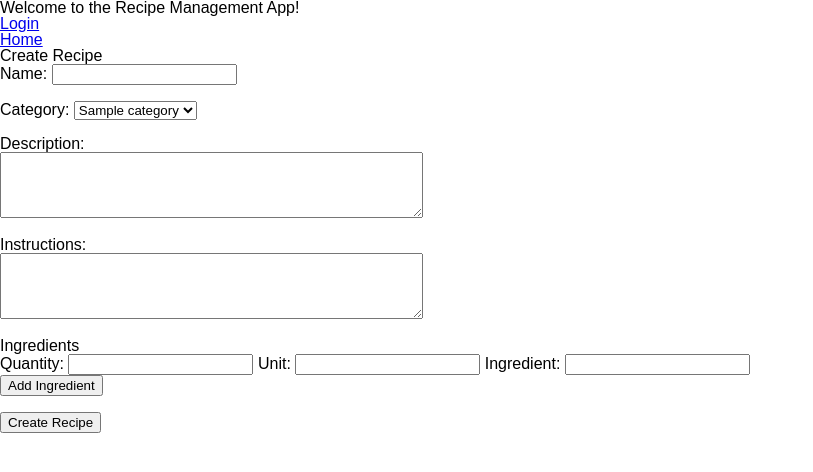
After one commit to rb23148-gsu/database-recipe-mgmt-app, a Flask app: template templates/create_recipe.html in a window 1280 px wide. The commit adds this page. Shown: the top 472 px of the page, without its empty margins (0-813 px from the left). Run offline with Flask 3, Linux system fonts and the light colour scheme; the template is opened without the code that fills it: most values are stand-ins (such as "Sample title", 1, 10 or a date in 2020); parts of the project's set-up code (start-up, migrations or seed data) failed here and were passed over.

Commit message:
Added forms/routes to create new user and recipes
Added a New User Registration form that checks against existing email addresses for uniqueness.

Consolidated a lot of html stubs and conditional logic for showing things such as session data into the base.html file. Used this to create a nav bar that shows certain nav items depending on whether the user is logged in and what page they're currently on.

Added a CSS reset for the sake of hopefully making styling easier and more consistent.

Removed the Type column from the Recipes table, since it's either too generic, might be what the Category attribute was supposed to be, or I just forgot why it's there. We'll see!

Also removed the Quantity column from Ingredients table, since it's probably not necessary considering it already exists in the Recipe_Ingredients table.

Added Breakfast/Lunch/Dinner Categories.

Added/edited comments for clarification.

```diff
--- a/app.py
+++ b/app.py
@@ -7,10 +7,23 @@ import dotenv
 
 
 # TODO: Add blueprints/possibly change file structure to categorize scripts by type/function depending on project size
-# Add a "Create Recipe" route to allow the user to create a new recipe.
-# Double check relationships between tables to make sure this can happen correctly.
+# Set limit on the number of ingredients a user can put in a recipe (idk, 30?).
+# Consider instructions to be inserted in a number of steps like ingredients to give it structure and automatically number them.
+#   (might skip for now until more functionality is added towards project completion.)
+# Consider standardizing metric/imperial units instead of just letting users input whatever they want.
+# If an ingredient name already exists, look at updating the recipeID column for that ingredient so we can see all recipes that use a particular ingredient if we wanted to.
+# Do more testing on the Create Recipe route to make sure it's going to work with existing ingredients, etc.
+# Upon recipe creation, the user should be forwarded to their new recipe page.
+# Look into allowing user image uploads for their recipes.
+# Implement edit recipe function.
+# Implement new category function to allow users to create their own lists, possibly even making them public or private.
+# Show some default categories on the page along with previews of a few recipes they contain.
+# Consider thorough input validation if this project continues beyond this class, both with JS and backend.
+# Figure out how to use the non-deprecated AutomapBase.prepare.reflect because apparently "Reflection is enabled when AutomapBase.prepare.autoload_with is passed."
+# Review project requirements to make sure I'm still on track.
 
-# Load sensitive data in .env file (db password in a separate file to be excluded from the repo)
+
+# Load sensitive data in .env file (db username and password in a separate file to be excluded from the repo)
 dotenv.load_dotenv()
 mysql_user = os.environ.get('USERNAME')
 mysql_password = os.environ.get('MYSQL_PASSWORD')
@@ -30,13 +43,17 @@ app.config['SQLALCHEMY_DATABASE_URI'] = mysql_connection
 # Initialize SQLAlchemy
 db = SQLAlchemy(app)
 
-# Define base class and automap reflected tables from db for SQLAlchemy models
+# Define base class and automap reflected tables from db into SQLAlchemy objects.
 with app.app_context():
     Base = automap_base()
     # engine = create_engine(mysql_connection)
     Base.prepare(db.engine, reflect=True)
     # Base.prepare(autoload_with=db.engine)
     Users = Base.classes.users
+    Recipe = Base.classes.recipe
+    Ingredient = Base.classes.ingredients
+    RecipeIngredient = Base.classes.recipe_ingredients
+    Category = Base.classes.category
 
 
 # DEFINE ROUTES
@@ -46,32 +63,36 @@ def index():
 
     # Check if user is already logged in
     if 'user_id' in session:
+
+        # Track user id in the session data.
         user_id = session['user_id']
 
-        # Query data related to the logged-in user
-        # Example: user_data = db.session.query(UserData).filter_by(user_id=user_id).all()
-
-        # return render_template('index.html', user_id=session['user_id'])
+        # Send them to the homepage.
         return render_template('index.html')
     else:
-        # Render the homepage with login form
+        # Render the homepage as well as any errors.
 
         # Check for error messages to display.
         error = session.pop('error', None)
 
+        # Go to the homepage and send any errors to be displayed.
         return render_template('index.html', error=error)
 
 
-# Test route to print all tables in the db
+# Test route to print all table names in the db
 @app.route('/print_tables')
 def print_tables():
+
+    # Get table names and return a string.
     tables = Base.classes.keys()
     return ', '.join(tables)
 
 
-# Test route to print db info
+# Test route to print db schema/structure
 @app.route('/print_db_info')
 def print_db_info():
+
+    # Define a list to collect db info.
     info = []
 
     # Iterate over automapped db tables
@@ -86,26 +107,27 @@ def print_db_info():
         relationships = [f'    Relationship: {rel.key} ({rel.mapper.class_.__name__})' for rel in table.__mapper__.relationships]
         info.extend(relationships)
 
+        # Empty string as a separator.
         info.append('')
 
     # Return as HTML with br element between entries
     return '<br>'.join(info)
 
-# Test route to print the entire db.
+# Test route to print the entire db's records.
 @app.route('/print_all_records')
 def print_all_records():
 
     # Initialize a dictionary
     all_records = {}
 
-    # Iterate over tables and convert entries into a dictionary with the app's resources
+    # Iterate over tables and convert entries into a dictionary within the app's context
     with app.app_context():
         for table_name, table_class in Base.classes.items():
 
             # Gets records from the current table.
             records = db.session.query(table_class).all()
 
-            # Convert each record to a dictionary
+            # Convert each record to a dictionary with some sweet list comprehension.
             record_dicts = [record.__dict__ for record in records]
 
             # Exclude internal SQLAlchemy attributes
@@ -115,6 +137,7 @@ def print_all_records():
             all_records[table_name] = cleaned_records
     return jsonify(all_records)
 
+# Define a login route.
 @app.route('/login', methods=['GET', 'POST'])
 def login():
 
@@ -128,19 +151,21 @@ def login():
     error = None
 
     if request.method == 'POST':
+
+        #Get the email and password from the form.
         email = request.form.get('email')
         password = request.form.get('password')
 
+        # If the email or password are empty, return an error.
         if not email or not password:
-            # If the emails are empty or whitespace only, return an error.
             error = 'Email and password are required'
 
         else:
             # Query the database for the user and return a response
             user = db.session.query(Users).filter_by(Email=email, Password=password).first()
 
+            # If successful login, redirect to the home page or some other page
             if user:
-                # Successful login, redirect to the home page or some other page
                 session['user_id'] = user.UserID
                 session['login_success'] = True
                 session['user_first_name'] = user.FirstName
@@ -170,6 +195,7 @@ def logout():
         # Handle other methods with an error, because we only want to log out with a POST.
         return 'Method Not Allowed', 405
 
+
 @app.route('/register_user', methods=['POST'])
 def register_user():
 
@@ -183,7 +209,7 @@ def register_user():
     # Check if the email is already registered
     existing_user = db.session.query(Users).filter_by(Email=email).first()
 
-    # If it already exists, return with an error and autofill info to prepopulate some fields.
+    # If the email address already exists, return with an error and autofill info to prepopulate some fields.
     if existing_user:
         error = 'Email is already registered'
         return render_template('login.html', error=error, first_name=first_name, last_name=last_name, email=email)
@@ -205,12 +231,80 @@ def register_user():
     session['user_id'] = new_user.UserID
     session['login_success'] = True
     session['user_first_name'] = new_user.FirstName
+
     # Clear any errors
     session.pop('error', None)
-
 
     # Redirect to the homepage
     return redirect(url_for('index'))
 
+
+@app.route('/create_recipe', methods=['GET', 'POST'])
+def create_recipe():
+
+    # If the user is not logged in and tries to visit this page, send them to the login form.
+    if 'user_id' not in session:
+
+        # Redirect to login page if user is not logged in
+        return redirect(url_for('login'))
+
+    if request.method == 'POST':
+
+        # Retrieve form data for the recipe to be created.
+        name = request.form['name']
+        description = request.form['description']
+        instructions = request.form['instructions']
+        category_id = request.form['category_id']
+        user_id = session['user_id']
+
+        # Create a new recipe object
+        new_recipe = Recipe(Name=name, Description=description, Instructions=instructions,
+                            CategoryID=category_id, UserID=user_id, CreatedAt=datetime.now())
+
+        # Add recipe to database
+        db.session.add(new_recipe)
+        db.session.commit()
+
+        # Retrieve form data for ingredients, quantities, and units, zipping them all together in chunks
+        ingredients = request.form.getlist('ingredient')
+        quantities = request.form.getlist('quantity')
+        units = request.form.getlist('unit')
+
+        # Create Ingredient and RecipeIngredient objects
+        # It's structured this way because of the relationship between Ingredients and Recipe_Ingredients, and
+        # also because these three fields are one unit on the Create Recipe page.
+        # Create tuples from each set of these fields.
+        for ingredient_name, quantity, unit in zip(ingredients, quantities, units):
+
+            # Check if the ingredient already exists
+            existing_ingredient = db.session.query(Ingredient).filter_by(Name=ingredient_name).first()
+
+            # If the ingredient does exist, get its id.
+            if existing_ingredient:
+                ingredient_id = existing_ingredient.IngredientID
+            else:
+                # Create a new ingredient entry if it doesn't exist
+                new_ingredient = Ingredient(Name=ingredient_name, RecipeID=new_recipe.RecipeID)
+                db.session.add(new_ingredient)
+                db.session.commit()
+
+                # Store the ingredient id for use in the recipe_ingredient table
+                ingredient_id = new_ingredient.IngredientID
+
+            # Create a new recipe_ingredient entry
+            new_recipe_ingredient = RecipeIngredient(RecipeID=new_recipe.RecipeID, IngredientID=ingredient_id,
+                                                    Units=unit, Quantity=quantity, CreatedAt=datetime.now())
+            db.session.add(new_recipe_ingredient)
+            db.session.commit()
+
+        # Redirect to recipe detail page ideally. (Homepage for now.)
+        return redirect(url_for('index', recipe_id=new_recipe.RecipeID))
+
+    else:
+        # Render the create recipe form
+        categories = db.session.query(Category).all()  # Get all categories for dropdown
+        return render_template('create_recipe.html', categories=categories)
+
+
 if __name__ == "__main__":
     app.run(debug=True)
--- a/static/css/main.css
+++ b/static/css/main.css
@@ -1,3 +1,55 @@
+/* CSS RESET */
+
+/* http://meyerweb.com/eric/tools/css/reset/
+   v2.0 | 20110126
+   License: none (public domain)
+*/
+
+html, body, div, span, applet, object, iframe,
+h1, h2, h3, h4, h5, h6, p, blockquote, pre,
+a, abbr, acronym, address, big, cite, code,
+del, dfn, em, img, ins, kbd, q, s, samp,
+small, strike, strong, sub, sup, tt, var,
+b, u, i, center,
+dl, dt, dd, ol, ul, li,
+fieldset, form, label, legend,
+table, caption, tbody, tfoot, thead, tr, th, td,
+article, aside, canvas, details, embed,
+figure, figcaption, footer, header, hgroup,
+menu, nav, output, ruby, section, summary,
+time, mark, audio, video {
+	margin: 0;
+	padding: 0;
+	border: 0;
+	font-size: 100%;
+	font: inherit;
+	vertical-align: baseline;
+}
+/* HTML5 display-role reset for older browsers */
+article, aside, details, figcaption, figure,
+footer, header, hgroup, menu, nav, section {
+	display: block;
+}
+body {
+	line-height: 1;
+}
+ol, ul {
+	list-style: none;
+}
+blockquote, q {
+	quotes: none;
+}
+blockquote:before, blockquote:after,
+q:before, q:after {
+	content: '';
+	content: none;
+}
+table {
+	border-collapse: collapse;
+	border-spacing: 0;
+}
+/* END CSS RESET */
+
 body{
     margin: 0;
     font-family: sans-serif;
--- a/templates/base.html
+++ b/templates/base.html
@@ -5,9 +5,47 @@
     <meta name="viewport" content="width=device-width, initial-scale=1.0">
     <link rel="stylesheet" href="{{ url_for('static', filename='css/main.css') }}">
     <!-- Creates a block in the template to insert code on other pages that inherit this template-->
-    {% block head %}{% endblock %}
+    {% block head %}
+
+    {% endblock %}
 </head>
 <body>
-  {% block body %}{% endblock %}
+  <h1>Welcome to the Recipe Management App!</h1>
+
+  <!-- If the user is logged in, show the user's name and a logout button -->
+  {% if 'user_id' in session %}
+    Hello, {{ session['user_first_name'] }}
+    <form action="{{ url_for('logout') }}" method="post">
+      <button type="submit" class="btn">Logout</button>
+  </form>
+  {% endif %}
+
+  <!-- Display error message if it exists -->
+  {% if 'error' in session %}
+  <p style="color: red;">{{ session['error'] }}</p>
+  {% endif %}
+
+  <!-- DISPLAY NAVBAR (with conditional logic based on filepath and if user is logged in)-->
+  <nav>
+    <ul>
+        <!-- If the user is NOT logged in and not on the login page, show the login link -->
+        {% if 'user_id' not in session and request.path != '/login' %}
+            <li><a href="/login">Login</a></li>
+
+        <!-- If the user is logged in, show the create recipe link -->
+        {% elif 'user_id' in session and request.path != '/create_recipe' %}
+                <li><a href="/create_recipe">Create Recipe</a></li>
+        {% endif %}
+
+        <!-- If the user is not on the homepage, show the link to the homepage -->
+        {% if request.path != '/' %}
+            <li><a href="/">Home</a></li>
+        {% endif %}
+    </ul>
+</nav>
+
+  {% block body %}
+
+  {% endblock %}
 </body>
 </html>
--- /dev/null
+++ b/templates/create_recipe.html
@@ -0,0 +1,76 @@
+{% extends 'base.html'%}
+
+{% block head %}
+
+{% endblock %}
+
+{% block body %}
+
+<form action="/create_recipe" method="post">
+
+    <h1>Create Recipe</h1>
+
+    <form action="/create_recipe" method="post">
+
+        <!-- Recipe details -->
+        <label for="name">Name:</label>
+        <input type="text" id="name" name="name" required><br><br>
+
+        <!-- Get all the categories with a Jinja loop -->
+        <label for="category">Category:</label>
+        <select id="category" name="category_id" required>
+            {% for category in categories %}
+                <option value="{{ category.CategoryID }}">{{ category.Name }}</option>
+            {% endfor %}
+        </select><br><br>
+
+        <label for="description">Description:</label><br>
+        <textarea id="description" name="description" rows="4" cols="50" required></textarea><br><br>
+
+        <label for="instructions">Instructions:</label><br>
+        <textarea id="instructions" name="instructions" rows="4" cols="50" required></textarea><br><br>
+
+
+        <!-- Ingredients -->
+        <h2>Ingredients</h2>
+        <div id="ingredient-fields">
+            <div>
+                <label for="quantity">Quantity:</label>
+                <input type="text" id="quantity" name="quantity" required>
+
+                <label for="unit">Unit:</label>
+                <input type="text" id="unit" name="unit" required>
+
+                <label for="ingredient">Ingredient:</label>
+                <input type="text" id="ingredient" name="ingredient" required>
+
+            </div>
+
+        <!-- Use some JS to add extra ingredient fields. -->
+        </div>
+        <button type="button" id="add-ingredient">Add Ingredient</button><br><br>
+
+        <!-- Create Recipe button to submit the data. -->
+        <button type="submit">Create Recipe</button>
+    </form>
+
+    <script>
+        // Enable creating new ingredient fields with a button press
+        document.getElementById('add-ingredient').addEventListener('click', function() {
+
+            var ingredientFields = document.getElementById('ingredient-fields');
+            var div = document.createElement('div');
+
+            div.innerHTML = '<label for="quantity">Quantity:</label>' +
+                            '<input type="text" id="quantity" name="quantity" required>' +
+                            '<label for="ingredient">Ingredient:</label>' +
+                            '<input type="text" id="ingredient" name="ingredient" required>' +
+                            '<label for="unit">Unit:</label>' +
+                            '<input type="text" id="unit" name="unit" required>';
+
+            ingredientFields.appendChild(div);
+        });
+    </script>
+
+
+{% endblock %}
--- a/templates/login.html
+++ b/templates/login.html
@@ -5,8 +5,8 @@
 {% endblock %}
 
 {% block body %}
-<a href="/">Home</a>
-<h2>Log in</h2>
+
+<h1>Log in</h1>
 
 
 <!--Display a success message if the login is successful.-->
@@ -27,7 +27,7 @@
     </div>
     <button type="submit">Login</button>
 </form>
-
+<br />
 <!--Display an error if the login is not successful.-->
 {% if error %}
     <p style="color: red;">{{ error }}</p>  <!-- Display error message if it exists -->
```
Also changed, not shown: queries_dateadded.sql (+24 -0 lines), templates/index.html (+0 -21 lines).
